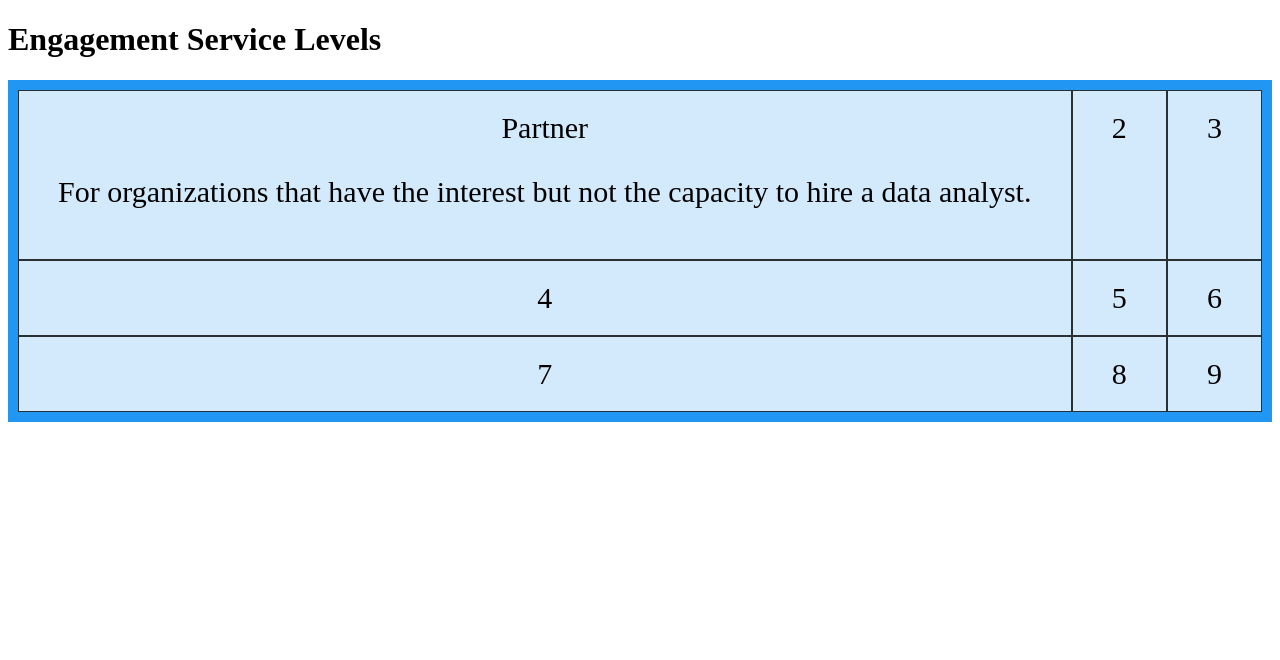
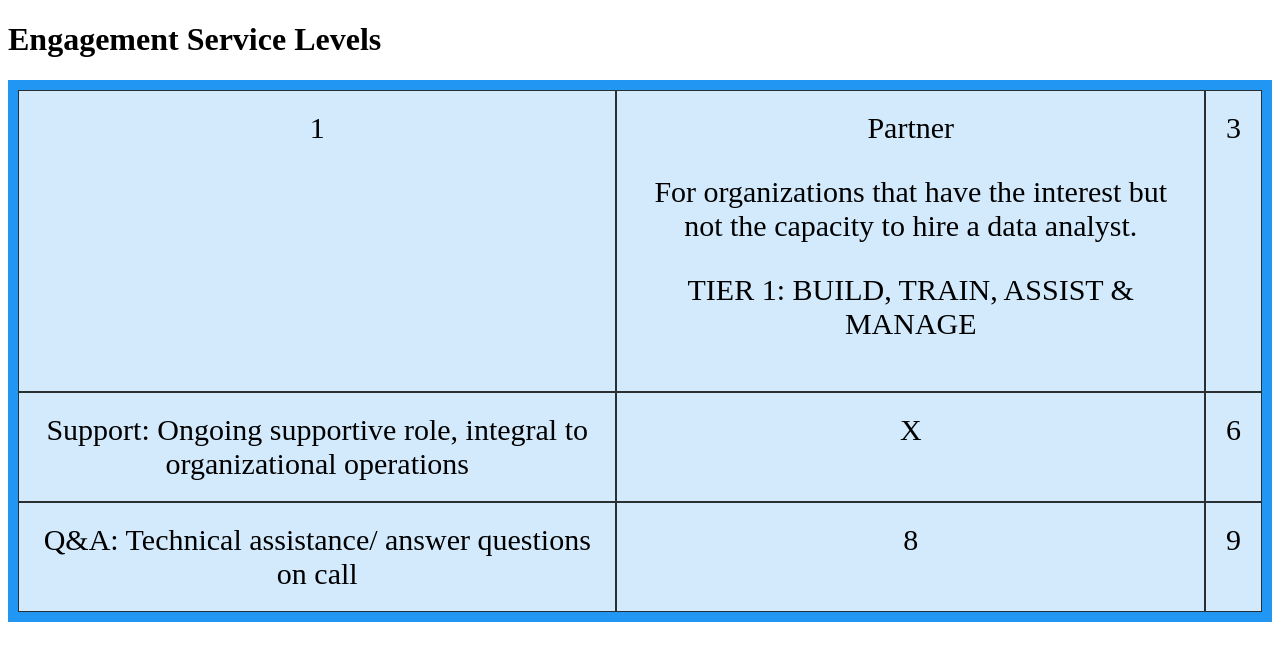
Before and after one commit to apetteruti/grid, a plain HTML site: page index.html in a window 1280 px wide. Drawn offline with Linux system fonts and the light colour scheme.

Commit message:
Update index.html

```diff
--- a/index.html
+++ b/index.html
@@ -23,14 +23,15 @@
 
 
 <div class="grid-container">
+  <div class="grid-item">1</div>
   <div class="grid-item">Partner
-<p>For organizations that have the interest but not the capacity to hire a data analyst.<p></div>
-  <div class="grid-item">2</div>
+<p>For organizations that have the interest but not the capacity to hire a data analyst.</p>
+    <p>TIER 1: BUILD, TRAIN, ASSIST & MANAGE</p></div>
   <div class="grid-item">3</div>
-  <div class="grid-item">4</div>
-  <div class="grid-item">5</div>
+  <div class="grid-item">Support: Ongoing supportive role, integral to organizational operations</div>
+  <div class="grid-item">X</div>
   <div class="grid-item">6</div>
-  <div class="grid-item">7</div>
+  <div class="grid-item">Q&A: Technical assistance/ answer questions on call</div>
   <div class="grid-item">8</div>
   <div class="grid-item">9</div>
 </div>
```
